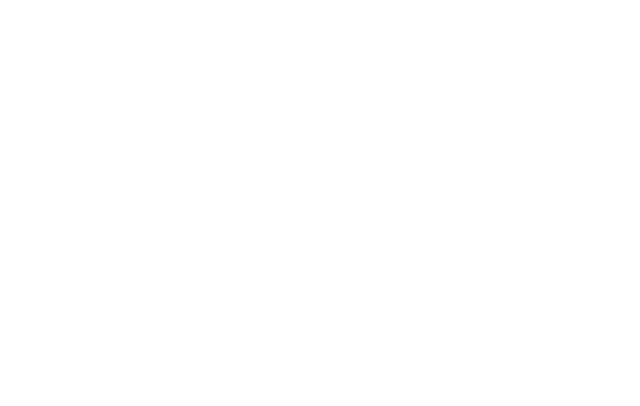
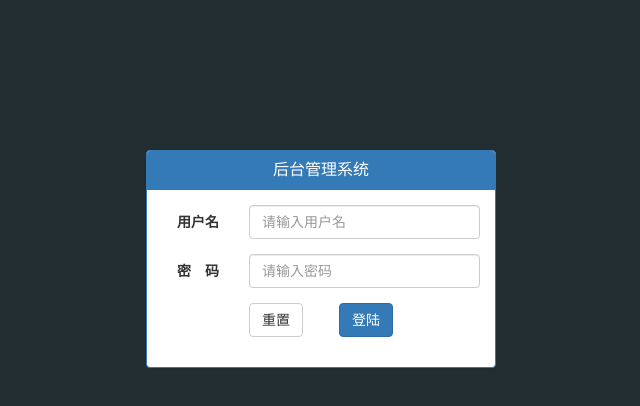
Before and after one commit to tangshanjing/letao, a website: page public/back/login.html in a window 1280 px wide. Shown: the whole page, without its empty margins (319-959 px from the left). Drawn offline with Linux system fonts and the light colour scheme.

Commit message:
登录页样式提交

```diff
--- /dev/null
+++ b/public/back/css/common.css
@@ -0,0 +1,6 @@
+.mt_150 {
+   padding-top: 150px;
+}
+.panel-title{
+  text-align: center;
+}
--- a/public/back/login.html
+++ b/public/back/login.html
@@ -5,10 +5,43 @@
   <meta name="viewport" content="width=device-width, initial-scale=1.0">
   <meta http-equiv="X-UA-Compatible" content="ie=edge">
   <link rel="stylesheet" href="../manage/lib/bootstrap/css/bootstrap.min.css">
+  <link rel="stylesheet" href="./css/common.css">
   <title>Document</title>
 
 </head>
-<body>
+<body style="background:#222D32">
+    <div class="container">
+        <div class="col-lg-4 col-lg-offset-4 mt_150">
+          <div class="panel panel-primary">
+            <div class="panel-heading">
+              <h3 class="panel-title">后台管理系统</h3>
+            </div>
+            <div class="panel-body">
+              <form class="form-horizontal" id="form">
+                <div class="form-group" >
+                  <label for="username" class="col-sm-3 control-label">用户名</label>
+                  <div class="col-sm-9">
+                    <input type="text" class="form-control" name="username" id="username" placeholder="请输入用户名">
+                  </div>
+                </div>
+                <div class="form-group">
+                  <label for="password" class="col-sm-3 control-label">密　码</label>
+                  <div class="col-sm-9">
+                    <input type="password" class="form-control" name="password" id="password" placeholder="请输入密码">
+                  </div>
+                </div>
+
+                <div class="form-group">
+                  <div class="col-sm-offset-3 col-sm-6">
+                    <button type="reset" class="btn btn-default pull-left">重置</button>
+                    <button type="submit" class="btn btn-primary pull-right">登陆</button>
+                  </div>
+                </div>
+              </form>
+            </div>
+          </div>
+        </div>
+      </div>
 
   <script src="../manage/lib/jquery/jquery.min.js"></script>
   <script src="../manage/lib/bootstrap/js/bootstrap.min.js"></script>
```
Also changed, not shown: public/back/js/login.js (added).
